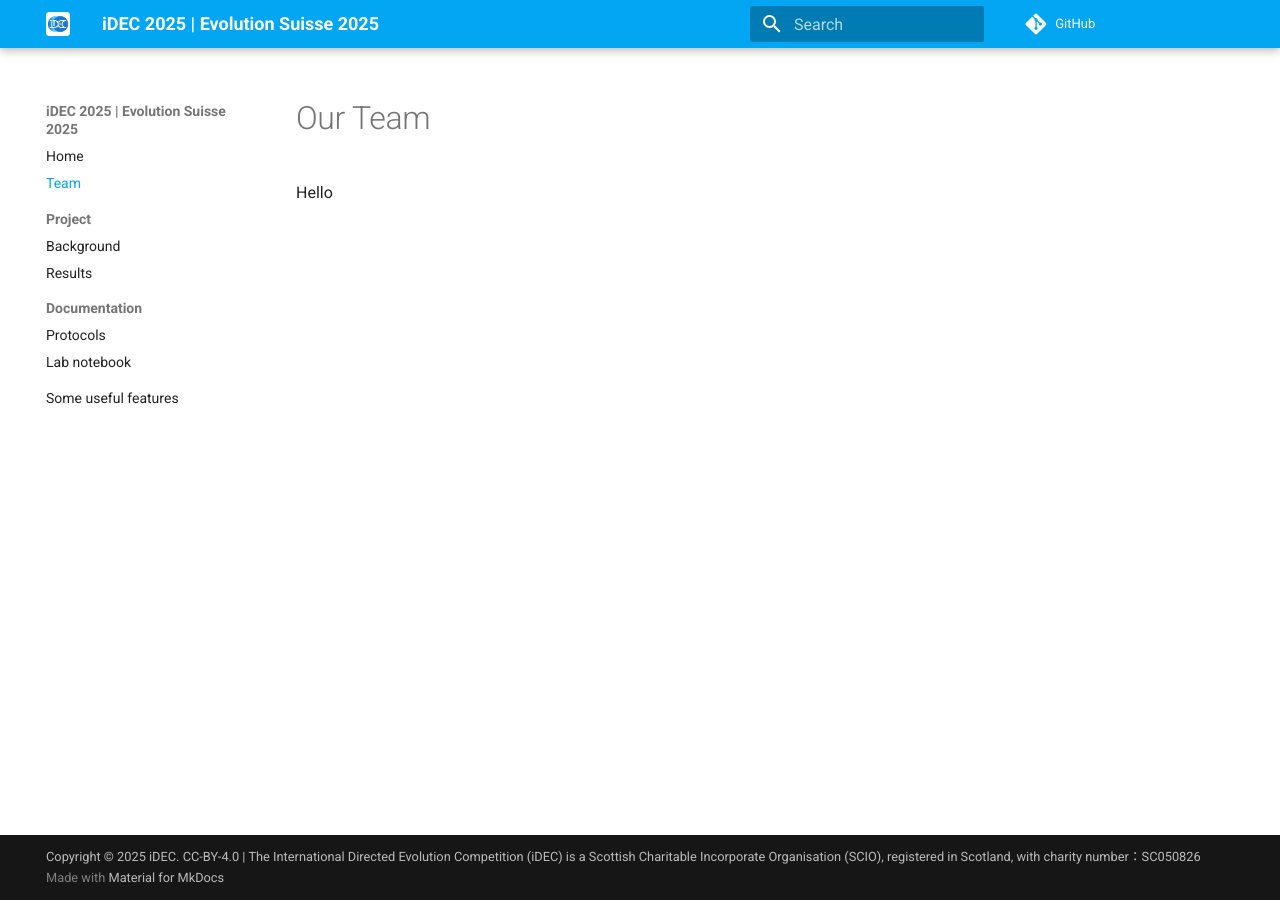
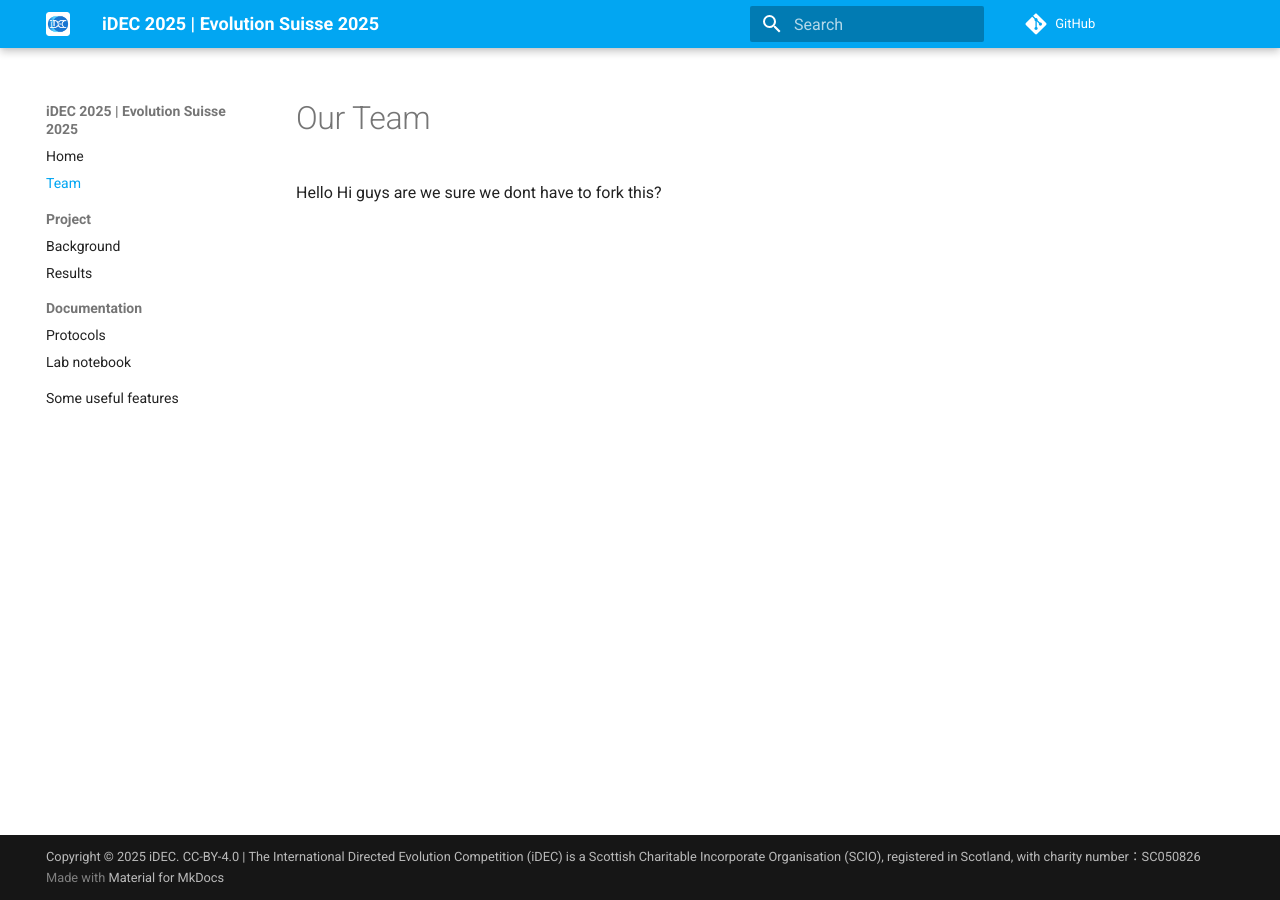
Before and after one commit to sofifilippini7-tech/2025_Evolution_Suisse_2025, an MkDocs documentation site: the page built from docs/team.md, in a window 1280 px wide. Built offline with MkDocs 1.6.1 and Material for MkDocs 9.7.7, drawn with Linux system fonts in a browser that asks for light colours; comment, search, counter and statistics services are not loaded.

Commit message:
Update team.md

```diff
--- a/docs/team.md
+++ b/docs/team.md
@@ -1,3 +1,4 @@
 # Our Team
 
 Hello
+Hi guys are we sure we dont have to fork this?
```
